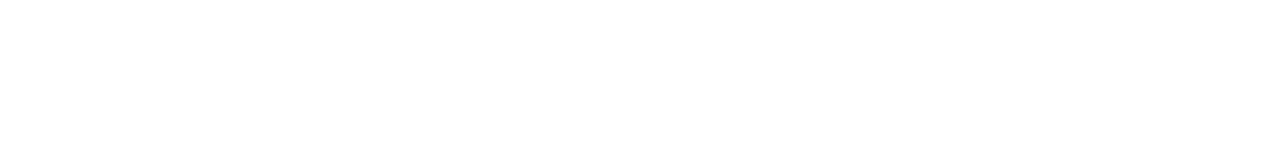
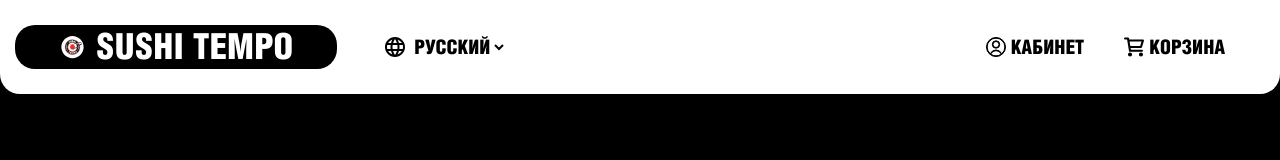
Before and after one commit to vadimvalid/sushi-tempo, a website: page index.html in a window 1280 px wide. Drawn offline with Linux system fonts and the light colour scheme.

Commit message:
Create header

```diff
--- /dev/null
+++ b/css/reset.css
@@ -0,0 +1,90 @@
+/* Box sizing rules */
+*,
+*::before,
+*::after {
+  box-sizing: border-box;
+}
+
+/* Prevent font size inflation */
+html {
+  -moz-text-size-adjust: none;
+  -webkit-text-size-adjust: none;
+  text-size-adjust: none;
+}
+
+/* Remove default margin in favour of better control in authored CSS */
+body,
+h1,
+h2,
+h3,
+h4,
+p,
+figure,
+blockquote,
+dl,
+dd {
+  margin-block-end: 0;
+}
+
+/* Remove list styles on ul, ol elements with a list role, which suggests default styling will be removed */
+ul[role="list"],
+ol[role="list"] {
+  list-style: none;
+}
+
+/* Set core body defaults */
+body {
+  min-height: 100vh;
+  line-height: 1.5;
+  margin: 0;
+}
+
+/* Set shorter line heights on headings and interactive elements */
+h1,
+h2,
+h3,
+h4,
+button,
+input,
+label {
+  line-height: 1.1;
+}
+
+/* Balance text wrapping on headings */
+h1,
+h2,
+h3,
+h4 {
+  text-wrap: balance;
+}
+
+/* A elements that don't have a class get default styles */
+a:not([class]) {
+  text-decoration-skip-ink: auto;
+  color: currentColor;
+}
+
+/* Make images easier to work with */
+img,
+picture {
+  max-width: 100%;
+  display: block;
+}
+
+/* Inherit fonts for inputs and buttons */
+input,
+button,
+textarea,
+select {
+  font: inherit;
+}
+
+/* Make sure textareas without a rows attribute are not tiny */
+textarea:not([rows]) {
+  min-height: 10em;
+}
+
+/* Anything that has been anchored to should have extra scroll margin */
+:target {
+  scroll-margin-block: 5ex;
+}
--- a/index.html
+++ b/index.html
@@ -1,14 +1,58 @@
-<!DOCTYPE html>
+<!doctype html>
 <html lang="ru">
   <head>
     <meta charset="UTF-8" />
     <meta name="viewport" content="width=device-width, initial-scale=1.0" />
+    <link rel="stylesheet" href="./css/reset.css" />
     <link rel="stylesheet" href="./css/swiper-bundle.min.css" />
     <link rel="stylesheet" href="./css/style.css" />
     <title>Sushi tempo</title>
   </head>
   <body class="body">
-    <header id="header" class="header"></header>
+    <header id="header" class="header">
+      <div class="container">
+        <a href="/" class="header__logo header__item">
+          <img
+            src="./images/icons/logo-big.svg"
+            alt="logo"
+            width="27"
+            height="27"
+            loading="lazy"
+          />
+          <p>Sushi tempo</p>
+        </a>
+        <div class="header__lang header__item">
+          <img
+            src="./images/icons/icon-lang.svg"
+            alt="lang icon"
+            width="20"
+            height="20"
+          />
+          <select>
+            <option value="ru" selected>Русский</option>
+            <option value="en">English</option>
+          </select>
+        </div>
+        <button type="button" class="header__profile header__item">
+          <img
+            src="./images/icons/icon-user.svg"
+            alt="user icon"
+            width="20"
+            height="20"
+          />
+          <p>Кабинет</p>
+        </button>
+        <button type="button" class="header__cart header__item">
+          <img
+            src="./images/icons/icon-cart.svg"
+            alt="cart icon"
+            width="20"
+            height="20"
+          />
+          <p>Корзина</p>
+        </button>
+      </div>
+    </header>
     <main id="main" class="main"></main>
     <footer id="footer" class="footer"></footer>
 
--- a/scss/components/_components.scss
+++ b/scss/components/_components.scss
@@ -1 +1,23 @@
 @use "settings" as *;
+
+p {
+  margin: 0;
+}
+
+a {
+  text-decoration: none;
+}
+
+button {
+  padding: 0;
+  background: none;
+  border: 0;
+  cursor: pointer;
+}
+
+select {
+  border: none;
+  background: none;
+  cursor: pointer;
+  text-transform: uppercase;
+}
--- a/scss/layouts/_layouts.scss
+++ b/scss/layouts/_layouts.scss
@@ -1,14 +1,97 @@
 @use "settings" as *;
+
+.container {
+  max-width: torem(1370);
+  width: 100%;
+  margin: 0 auto;
+  padding: 0 torem(15);
+}
 
 section {
   > .container {
     h2 {
-      font-family: $medium;
-      font-size: torem(14);
-
-      @media (min-width: 1200px) {
-        font-size: torem(16);
-      }
     }
   }
 }
+
+.header {
+  padding: torem(25) 0;
+  border-radius: 0 0 $borderMain $borderMain;
+  background: $white;
+
+  .container {
+    display: flex;
+    align-items: center;
+    gap: torem(40);
+  }
+
+  &__item {
+    display: flex;
+    align-items: center;
+    gap: torem(5);
+    font-size: torem(20);
+    text-transform: uppercase;
+
+    &:last-child {
+      margin-right: torem(40);
+    }
+  }
+
+  &__logo {
+    display: flex;
+    justify-content: center;
+    align-items: center;
+    gap: torem(10);
+    margin-right: torem(8);
+    padding: torem(6) torem(44);
+    background-color: $black;
+    border-radius: $borderMain;
+    font-size: torem(36);
+    line-height: 0.9;
+    color: $white;
+  }
+
+  &__lang {
+    flex: 1;
+  }
+
+  @include md-breakpoint {
+    padding: torem(15) 0;
+
+    .container {
+      gap: torem(25);
+    }
+
+    &__item {
+      font-size: torem(16);
+
+      &:last-child {
+        margin-right: 0;
+      }
+    }
+
+    &__logo {
+      padding: torem(6) torem(30);
+      font-size: torem(30);
+    }
+  }
+
+  @include sm-breakpoint {
+    .container {
+      flex-wrap: wrap;
+      gap: torem(20);
+    }
+
+    &__item {
+      font-size: torem(16);
+
+      &:last-child {
+        margin-right: 0;
+      }
+    }
+
+    &__logo {
+      flex: 0 1 100%;
+    }
+  }
+}
--- a/scss/settings/_index.scss
+++ b/scss/settings/_index.scss
@@ -1,3 +1,2 @@
 @forward "fonts";
 @forward "variables";
-@forward "mixins";
--- a/scss/settings/_mixins.scss
+++ /dev/null
@@ -1,4 +0,0 @@
-@function torem($value) {
-  $remValue: calc($value / 16) + rem;
-  @return $remValue;
-}
--- a/scss/settings/_variables.scss
+++ b/scss/settings/_variables.scss
@@ -2,7 +2,29 @@ $primary: #365ccb;
 $yellow: #fff834;
 $red: #fd6565;
 $white: #fff;
-$black: #272727;
+$black: #000;
 $grey: #f6f6f6;
 
-$medium: "Ubuntu Medium", sans-serif;
+$borderMain: 20px;
+$borderSecondary: 25px;
+
+// Breakpoints
+$smBreakpoint: 767.98px;
+$mdBreakpoint: 991.98px;
+
+@function torem($value) {
+  $remValue: calc($value / 16) + rem;
+  @return $remValue;
+}
+
+@mixin md-breakpoint {
+  @media screen and (max-width: $mdBreakpoint) {
+    @content;
+  }
+}
+
+@mixin sm-breakpoint {
+  @media screen and (max-width: $smBreakpoint) {
+    @content;
+  }
+}
--- a/scss/style.scss
+++ b/scss/style.scss
@@ -3,10 +3,10 @@
 @use "components";
 @use "layouts";
 
-html {
-  scrollbar-gutter: stable;
-}
+@use "settings" as *;
 
 body {
+  background: $black;
   font-family: "Helios", sans-serif;
+  line-height: normal;
 }
```
Also changed, not shown: css/style.css.
